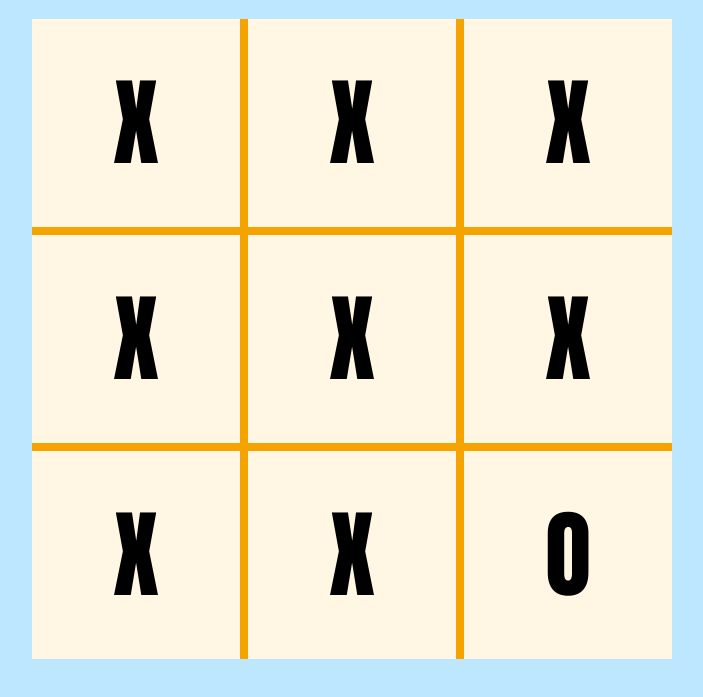
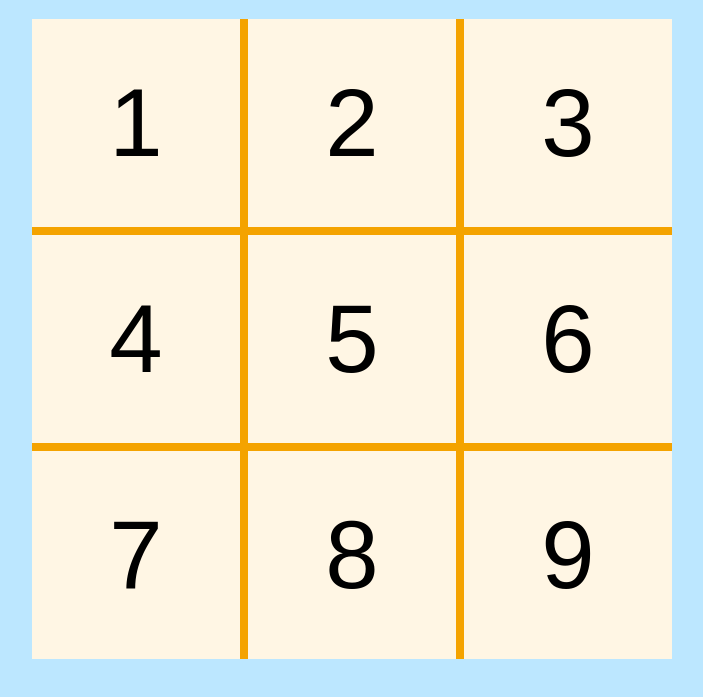
Before and after one commit to JackAgtual/tic-tac-toe, a plain HTML site: page index.html in a window 1280 px wide. Shown: the part 73-770 px from the top of the page, without its empty margins (288-991 px from the left). Drawn offline with Linux system fonts and the light colour scheme.

Commit message:
Making each box on gameboard a button

```diff
--- a/index.html
+++ b/index.html
@@ -14,15 +14,15 @@
 <body>
     <h1>Tic Tac Toe</h1>
     <div class="gameboard">
-        <div class="box">X</div>
-        <div class="box">X</div>
-        <div class="box">X</div>
-        <div class="box">X</div>
-        <div class="box">X</div>
-        <div class="box">X</div>
-        <div class="box">X</div>
-        <div class="box">X</div>
-        <div class="box">O</div>
+        <button class="box">1</button>
+        <button class="box">2</button>
+        <button class="box">3</button>
+        <button class="box">4</button>
+        <button class="box">5</button>
+        <button class="box">6</button>
+        <button class="box">7</button>
+        <button class="box">8</button>
+        <button class="box">9</button>
     </div>
 </body>
 </html>
--- a/styles.css
+++ b/styles.css
@@ -18,11 +18,12 @@ body {
     height: min(90vw, 80vh);
 }
 
-.gameboard div {
+.box {
     background-color: white;
     display: grid;
     justify-content: center;
     align-items: center;
     background-color: rgb(255, 246, 228);
+    border: none;
     font-size: 6rem;
 }
```
